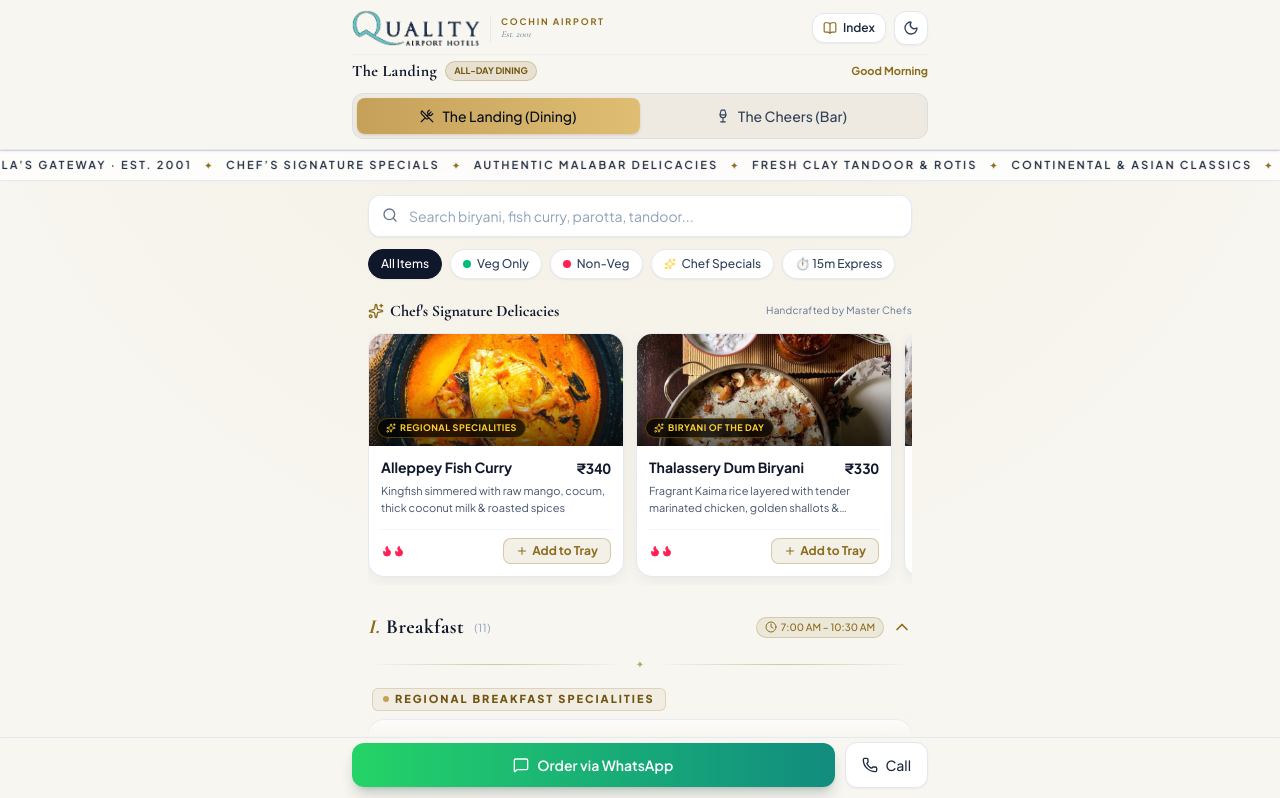
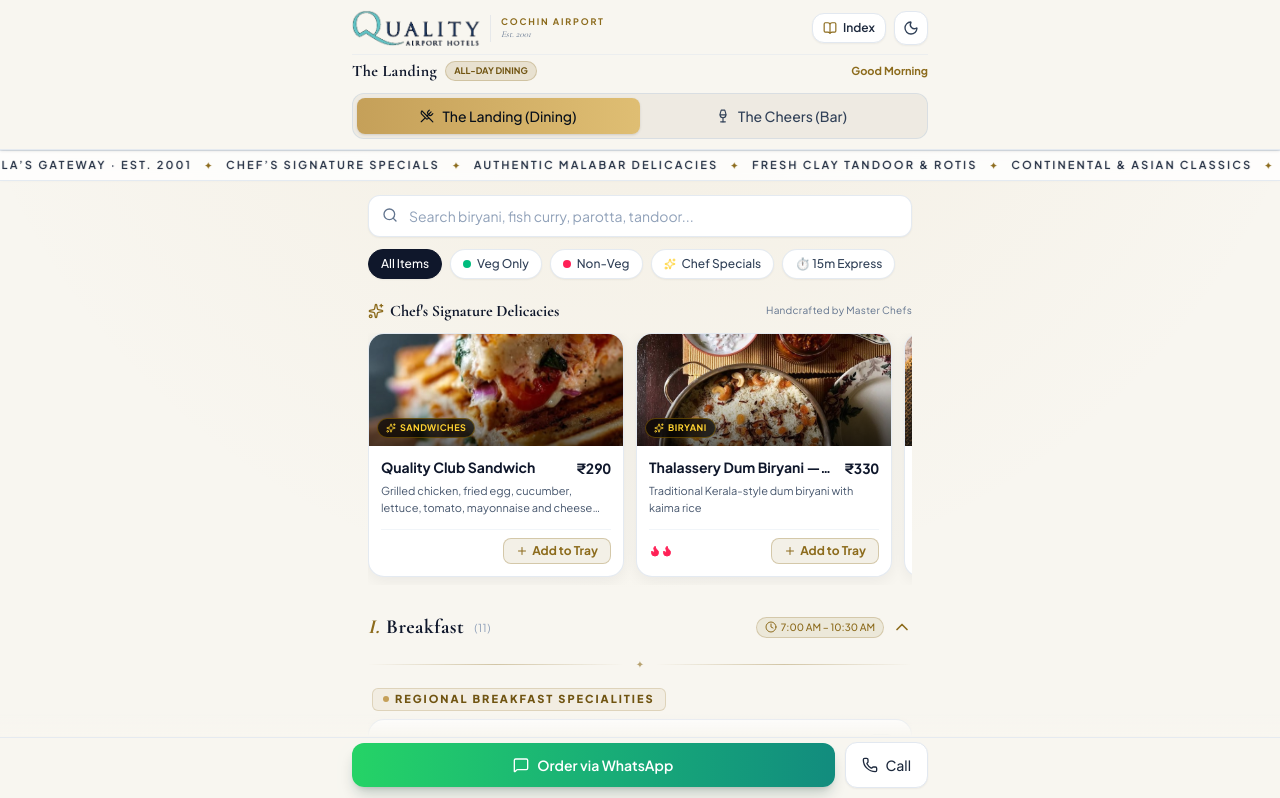
Before and after one commit to thomasjosejo-cloud/quality-menu-staging, a Next.js app: page / in a window 1280 px wide. Shown: the top 798 px of the page. Built offline with nearby package versions, Linux system fonts and the light colour scheme.

Commit message:
fix(menu): strictly enforce 1-to-1 sync with official hotel menu - remove any non-menu items and link signatures directly to official menu IDs

```diff
--- a/src/data/cheers-bar-data.ts
+++ b/src/data/cheers-bar-data.ts
@@ -157,36 +157,30 @@
 
 export const CHEERS_SIGNATURES: MenuItem[] = [
   {
-    id: "sig_bar_scotch",
+    id: "sw1",
     name: "Johnnie Walker Black Label",
     price: 750,
     volume: "60 ML",
-    category: "Scotch & Premium Whiskey",
-    flavorProfile: "Rich Smoke & Dried Fruit",
+    category: "Scotch",
     isChefSpecial: true,
-    description: "Iconic master blend of 40+ whiskies aged 12 years with deep vanilla and gentle peat smoke",
     image: "https://images.unsplash.com/photo-1527281400683-1aae777175f8?w=600&auto=format&fit=crop&q=80"
   },
   {
-    id: "sig_bar_brandy",
-    name: "Morpheus Blue XO",
+    id: "br1",
+    name: "Morpheus Blue",
     price: 380,
     volume: "60 ML",
     category: "Brandy",
-    flavorProfile: "Velvety Honey & French Oak",
     isChefSpecial: true,
-    description: "Blended with matured grape spirits, rich vanilla and warm toasted oak finish",
     image: "https://images.unsplash.com/photo-1514362545857-3bc16c4c7d1b?w=600&auto=format&fit=crop&q=80"
   },
   {
-    id: "sig_bar_beer",
-    name: "KF Ultra Draught",
-    price: 320,
+    id: "beer1",
+    name: "Budweiser",
+    price: 340,
     volume: "650 ML",
-    category: "Beer & Wine",
-    flavorProfile: "Crisp & Clean Finish",
+    category: "Beer",
     isChefSpecial: true,
-    description: "Crafted from golden imported barley for an ultra-smooth, refreshing luxury experience",
     image: "https://images.unsplash.com/photo-1608270195577-f27429188eb2?w=600&auto=format&fit=crop&q=80"
   }
 ];
--- a/src/data/menu-data.ts
+++ b/src/data/menu-data.ts
@@ -313,47 +313,47 @@
 
 export const LANDING_SIGNATURES: MenuItem[] = [
   {
-    id: "sig_fish_curry",
-    name: "Alleppey Fish Curry",
-    price: 340,
-    description: "Kingfish simmered with raw mango, cocum, thick coconut milk & roasted spices",
-    category: "Regional Specialities",
+    id: "sw3",
+    name: "Quality Club Sandwich",
+    price: 290,
+    description: "Grilled chicken, fried egg, cucumber, lettuce, tomato, mayonnaise and cheese layered between toasted bread",
+    category: "Sandwiches",
     isVeg: false,
+    containsEgg: true,
     isChefSpecial: true,
-    spiceLevel: 2,
-    image: "/images/alleppey-fish-curry.jpg",
+    isExpress: true,
+    image: "/images/club-sandwich.jpg",
   },
   {
-    id: "sig_biryani",
-    name: "Thalassery Dum Biryani",
+    id: "bir1",
+    name: "Thalassery Dum Biryani — Chicken",
     price: 330,
-    description: "Fragrant Kaima rice layered with tender marinated chicken, golden shallots & Malabar ghee",
-    category: "Biryani of the Day",
+    description: "Traditional Kerala-style dum biryani with kaima rice",
+    category: "Biryani",
     isVeg: false,
     isChefSpecial: true,
     spiceLevel: 2,
     image: "/images/thalassery-biryani.jpg",
   },
   {
-    id: "sig_tandoori",
-    name: "Tandoori Murgh",
-    price: 420,
-    description: "Clay oven roasted chicken marinated in Kashmiri degi mirch, hung curd & royal cumin",
+    id: "reg8",
+    name: "Alleppey Fish Curry",
+    price: 340,
+    description: "Fish cooked with raw mango and coconut in a traditional Kerala-style curry",
+    category: "Regional",
+    isVeg: false,
+    spiceLevel: 2,
+    image: "/images/alleppey-fish-curry.jpg",
+  },
+  {
+    id: "tan3",
+    name: "Chicken Tikka",
+    price: 400,
+    description: "Spiced boneless chicken marinated and roasted in the tandoor",
     category: "Tandoor",
     isVeg: false,
     isChefSpecial: true,
     spiceLevel: 2,
     image: "/images/tandoori-murgh.jpg",
-  },
-  {
-    id: "sig_sandwich",
-    name: "Quality Club Sandwich",
-    price: 290,
-    description: "Grilled chicken, fried egg, crisp lettuce, tomato, cucumber & melted cheese served with fries",
-    category: "Sandwiches & Titbits",
-    isVeg: false,
-    isChefSpecial: true,
-    isExpress: true,
-    image: "/images/club-sandwich.jpg",
   }
 ];
```
